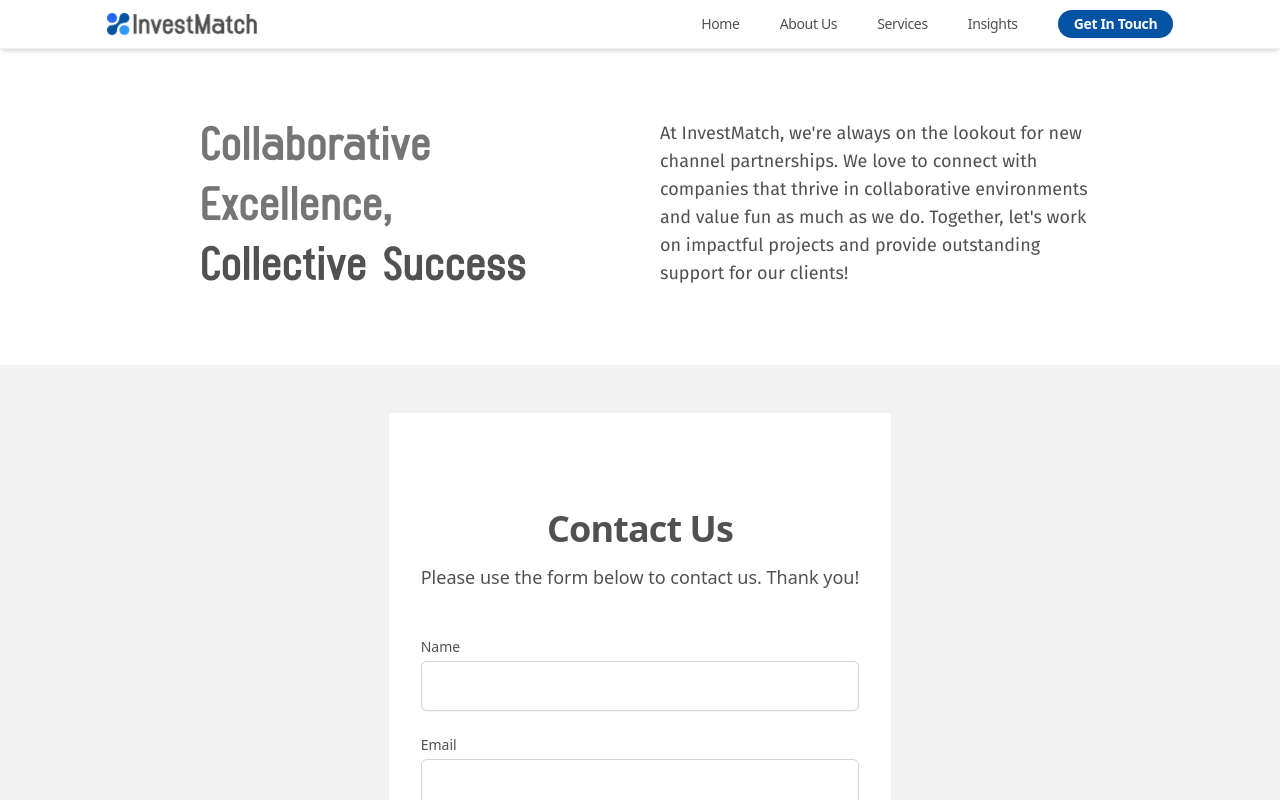
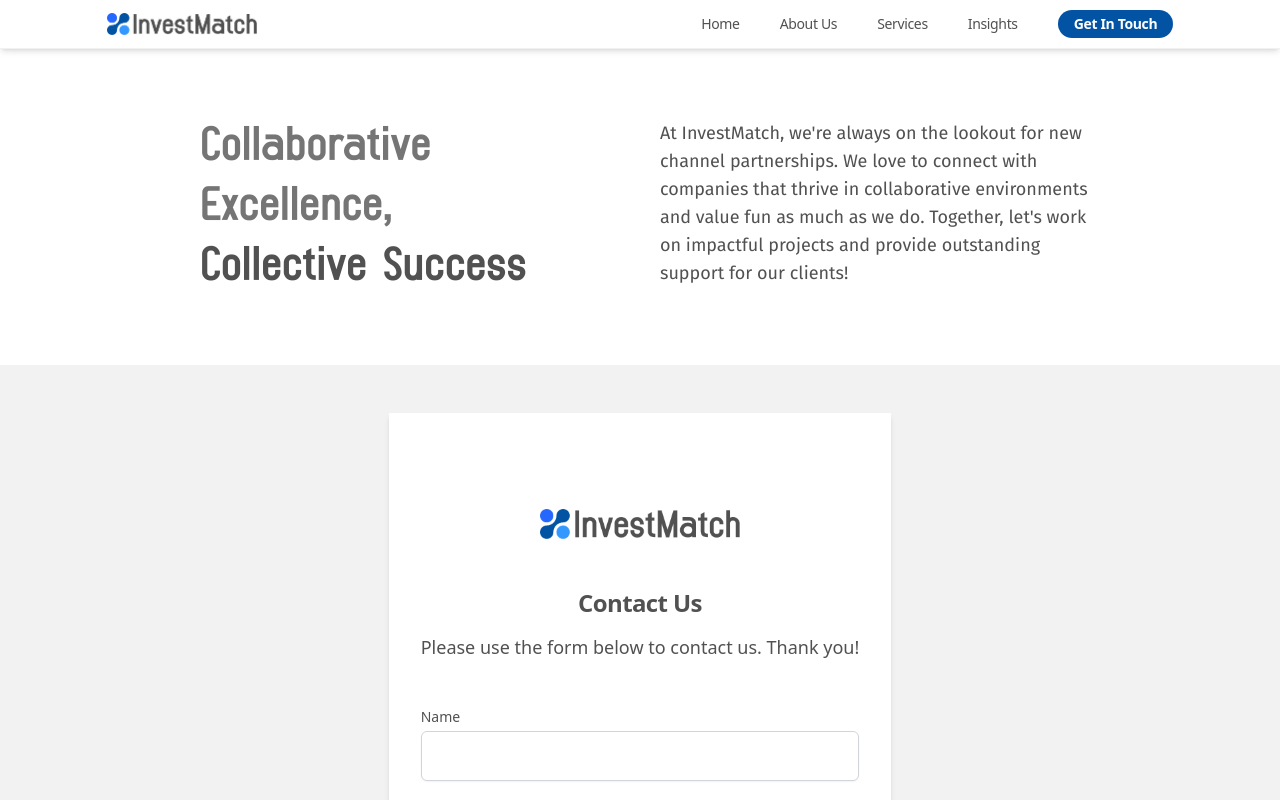
Before and after one commit to JeffreyScottMartin/client-invest-match, a Next.js app: page /contact-us in a window 1280 px wide. Shown: the top 800 px of the page. Built offline with nearby package versions, Linux system fonts and the light colour scheme.

Commit message:
minor fixes

```diff
--- a/next.config.mjs
+++ b/next.config.mjs
@@ -1,6 +1,6 @@
 /** @type {import('next').NextConfig} */
 const nextConfig = {
-  output: "export",
+  // output: "export",
 };
 
 export default nextConfig;
--- a/src/app/about/page.js
+++ b/src/app/about/page.js
@@ -25,7 +25,7 @@
       <div className="container min-w-dvw bg-offwhite flex justify-center py-12 mt-8 mb-8 mx-auto">
         <AboutUsCardGrid />
       </div>
-      <div className="container mt-12 w-10/12 justify-center mb-12 mx-auto">
+      <div className="container mt-12 w-10/12 text-center justify-center mb-12 mx-auto">
         <span
           className={`${equiBold.className} text-5xl text-center text-darkGray leading-tight mt-20 mb-20`}
         >
--- a/src/app/components/ui/cardList.jsx
+++ b/src/app/components/ui/cardList.jsx
@@ -36,7 +36,7 @@
       >
         <span className="text-lightGray">Your Partner in </span>Problem-Solving
       </span>
-      <div className="w-[90%] mx-auto grid grid-cols-1 lg:grid-cols-2 gap-4">
+      <div className="w-[90%] mx-auto grid grid-cols-1 lg:grid-cols-2 gap-4 mt-12">
         {features.map(({ title, description, image }, index) => (
           <div
             key={index}
--- a/src/app/components/ui/contact.jsx
+++ b/src/app/components/ui/contact.jsx
@@ -1,6 +1,6 @@
 "use client";
 import { useState } from "react";
-
+import Image from "next/image";
 export default function ContactForm() {
   const [formData, setFormData] = useState({
     name: "",
@@ -29,10 +29,21 @@
   };
 
   return (
-    <div className="bg-white py-16 px-4 sm:px-6 lg:px-8 lg:py-24">
+    <div className="bg-white shadow-md py-16 px-4 sm:px-6 lg:px-8 lg:py-24">
       <div className="relative mx-auto max-w-xl">
-        <div className="text-center">
-          <h1 className="text-3xl font-bold font-display tracking-tight text-darkGray sm:text-4xl">
+        <div className="text-center object-center">
+          <div className="flex justify-center">
+            <Image
+              src="/branding/logo-2@1x.png"
+              alt="InvestMatch Inc. Logo"
+              width={200}
+              height={100}
+              loading="lazy"
+              style={{ objectFit: "contain" }}
+              className="mb-12"
+            />
+          </div>
+          <h1 className="text-2xl font-bold font-display tracking-tight text-darkGray">
             Contact Us
           </h1>
           <p className="mt-4 text-lg leading-6 text-darkGray">
--- a/src/app/components/ui/quickGlanceServices.jsx
+++ b/src/app/components/ui/quickGlanceServices.jsx
@@ -3,7 +3,7 @@
 const QuickGlanceServices = () => {
   return (
     <div className="flex justify-center items-center">
-      <div className="w-[90%] flex flex-wrap text-center justify-center gap-4 p-4 sm:justify-between">
+      <div className="w-[90%] flex flex-wrap text-center justify-center gap-4 p-4 mb-16 sm:justify-between">
         {[
           { text: "Advisory Services", color: "bg-lightGray" },
           { text: "Financial Insight", color: "bg-darkGray" },
--- a/src/app/components/ui/twoColBio.jsx
+++ b/src/app/components/ui/twoColBio.jsx
@@ -1,5 +1,5 @@
 import { equiBold } from "@/app/styles/fonts";
-
+import Image from "next/image";
 const TwoColBio = (data) => {
   return (
     <div className="sm:flex items-center w-[90%] justify-center mb-4 mx-auto">
@@ -8,9 +8,14 @@
           <div
             className={`w-48 h-48 flex items-center justify-center rounded-full text-white text-center text-2xl bg-lightGray ${equiBold.className} text-white`}
           >
-            Head
-            <br />
-            Shot
+            <Image
+              src="/graham_bio.png"
+              alt="Graham Sogawa"
+              width={200}
+              height={200}
+              style={{ objectFit: "cover" }}
+              className="rounded-full shadow-md"
+            />
           </div>
           <div
             className={`w-48 h-48 flex items-center justify-center rounded-full text-center text-xl bg-offwhite ${equiBold.className} text-darkGray mt-4 lg:mt-0 lg:ml-4`}
--- a/src/app/contact-us/page.js
+++ b/src/app/contact-us/page.js
@@ -15,7 +15,7 @@
           content="At InvestMatch, we're always on the lookout for new channel partnerships. We love to connect with companies that thrive in collaborative environments and value fun as much as we do. Together, let's work on impactful projects and provide outstanding support for our clients!"
         />
       </div>
-      <div className="container min-w-dvw bg-offwhite flex justify-center py-12 mt-8 mb-8 mx-auto">
+      <div className="container min-w-dvw bg-offwhite flex justify-center py-12 mt-8 mx-auto">
         <ContactForm />
       </div>
     </>
--- a/src/app/page.js
+++ b/src/app/page.js
@@ -47,10 +47,10 @@
           content="We collaborate with diverse clients of all sizes, leveraging our expertise to deliver impactful results.  Through our network of channel partners, we continuously expand our capabilities to provide comprehensive support to companies across various industries."
         />
       </div>
-      <div className="container mt-12 w-10/12 justify-center mb-12 mx-auto">
+      <div className="container mt-12 w-10/12 justify-center text-center mb-6 mx-auto">
         <QuickGlanceServices />
         <span
-          className={`${equiBold.className} text-5xl text-center text-darkGray leading-tight mt-20 mb-20`}
+          className={`${equiBold.className} text-5xl text-center text-darkGray leading-tight mb-12`}
         >
           <span className="text-lightGray">Connecting Networks, </span>
           Amplifying Success
```
Also changed, not shown: 1 other file (tests, documents, lock files or other folders).
